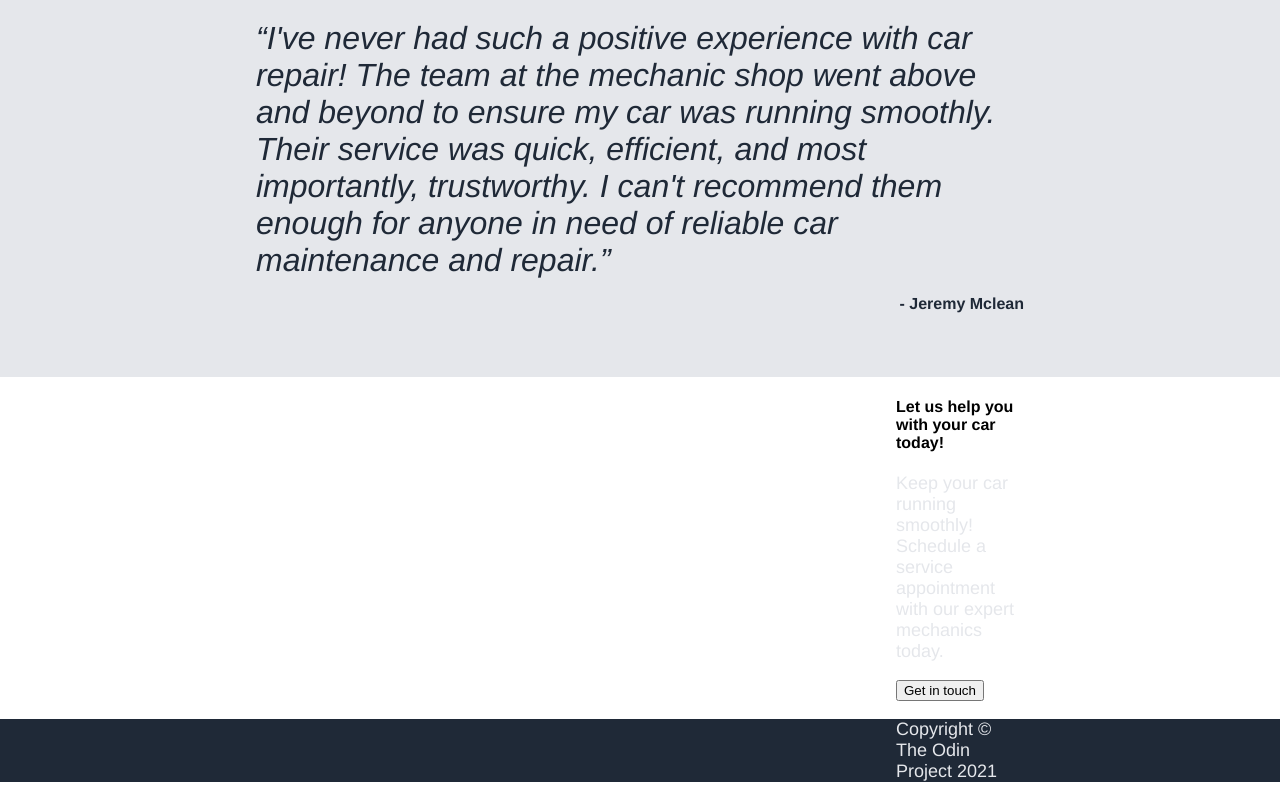
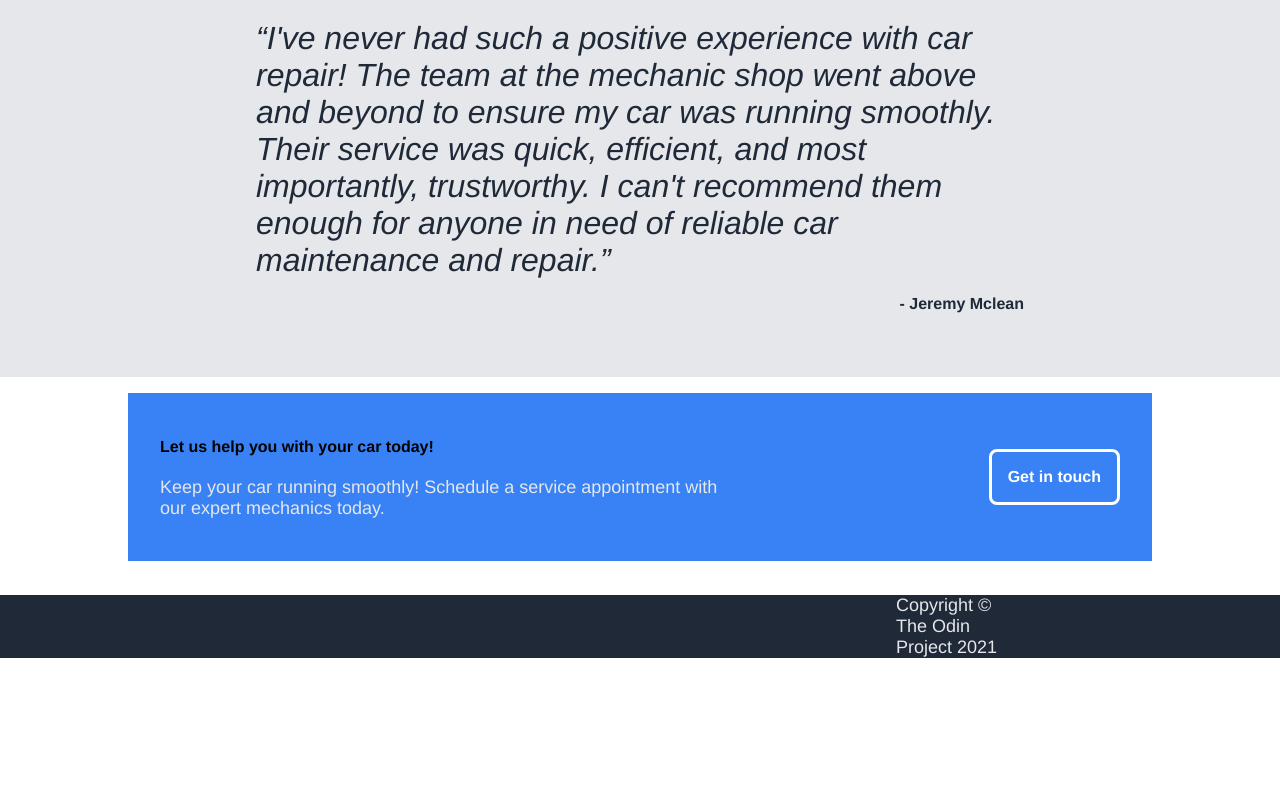
Before and after one commit to 604xolo/Odin_Project-Landing_Page, a plain HTML site: page index.html in a window 1280 px wide. Shown: the part 1076-1876 px from the top of the page. After the commit the page ends 1752 px from the top, so only its background shows below. Drawn offline with Linux system fonts and the light colour scheme.

Commit message:
forgot what i did, lol

```diff
--- a/stylesheet/main.css
+++ b/stylesheet/main.css
@@ -1,3 +1,13 @@
+button{
+    background: none;
+	color: inherit;
+	border: none;
+	padding: 0;
+	font: inherit;
+	cursor: pointer;
+	outline: inherit;
+}
+
 body{
     padding: 0;
     margin: 0;
@@ -9,7 +19,7 @@ justify-content: center;
     background-color: #1f2937;
 }
 
-.header, .hero-section, .footer, .testimonials, .gallery-section, .cta-card-container{
+.header, .hero-section, .footer, .testimonials, .gallery-section{
     padding: 0px 20vw 0px 70vw;
 }
 .nav-links, a, p{
@@ -44,6 +54,24 @@ color: white;
 font-weight: bold;
 }
 
+.secondary-bttn{
+    text-align: center;
+    justify-content: center;
+    min-width: 48px;
+    border-radius: 8px;
+    border-style: solid;
+    border-color: white;
+    background-color: transparent;
+    font-weight: bold;
+    color: white;
+    height: fit-content;
+    padding: 16px;
+    flex-wrap: nowrap;
+    }
+/*
+
+
+*/
 .header{
     display: flex;
     justify-content:space-between;
@@ -92,6 +120,7 @@ padding: 24px 0px 24px 0px ;
     object-fit: cover;
    width: 40vw;
     max-width: 800px;
+    border-radius: 24px;
 }
 
 .gallery-section{
@@ -162,3 +191,28 @@ q{
     font-weight: bold;
     color: #1f2937;
 }
+
+
+.cta-card-container{
+    display: flex;
+    align-items: center;
+    justify-content: center;
+    padding: 16px 10vw 16px 10vw;
+}
+
+.cta-card{
+    background-color:#3882F6;
+    display: flex;
+    padding: 24px 32px 24px 32px;
+    width: 100%;
+    justify-content: space-between;
+    align-items: center;
+
+}
+
+.button-container{
+    display: flex;
+}
+
+.cta-card p{
+max-width: 560px;}
```
Also changed, not shown: index.html (+1 -1 lines).
